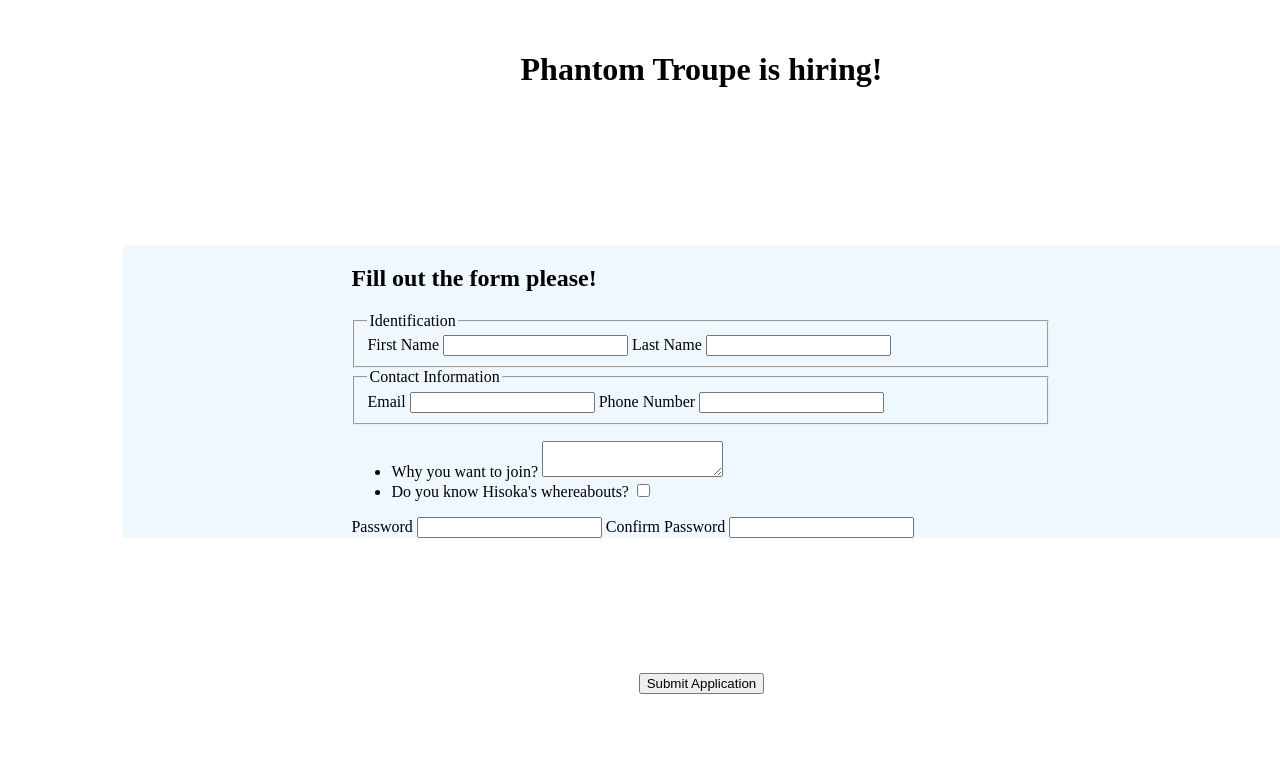
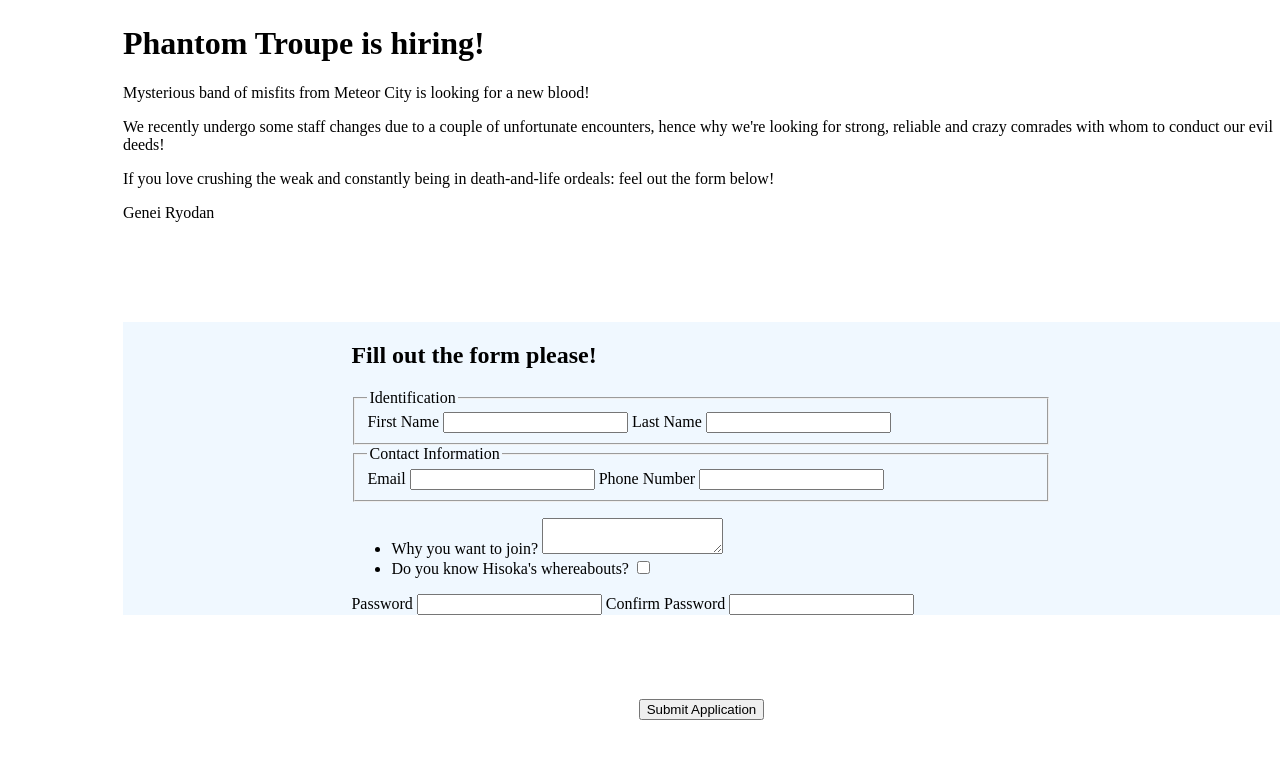
Before and after one commit to lagging-d/Signup-Form, a plain HTML site: page index.html in a window 1280 px wide. Shown: the part 38-796 px from the top of the page. Drawn offline with Linux system fonts and the light colour scheme.

Commit message:
Feature: add text explaining the purpose of form

```diff
--- a/index.html
+++ b/index.html
@@ -11,12 +11,21 @@
             <img src="phantom.jpeg" alt="background-image">
         </div>
         <div class="form-container">
-            <h1>Phantom Troupe is hiring!</h1>
+            <div class="declaration">
+             <h1>Phantom Troupe is hiring!</h1>
+             <p>Mysterious band of misfits from Meteor City is looking for a new blood!</p>
+             <p>We recently undergo some staff changes due to a couple of unfortunate encounters,
+                hence why we're looking for strong, reliable and crazy comrades with whom to conduct
+                our evil deeds!
+             </p>
+             <p>If you love crushing the weak and constantly being in death-and-life ordeals:
+                feel out the form below!
+             </p>
+             <p>Genei Ryodan</p>
+            </div>
             <form action="" method="get" id="form">
                 <div class="form-controls">
-                <div class="declaration">
                  <h2>Fill out the form please!</h2>
-                </div>
                 <fieldset>
                     <legend>Identification</legend>
                     <label for="first-name">First Name</label>
```
